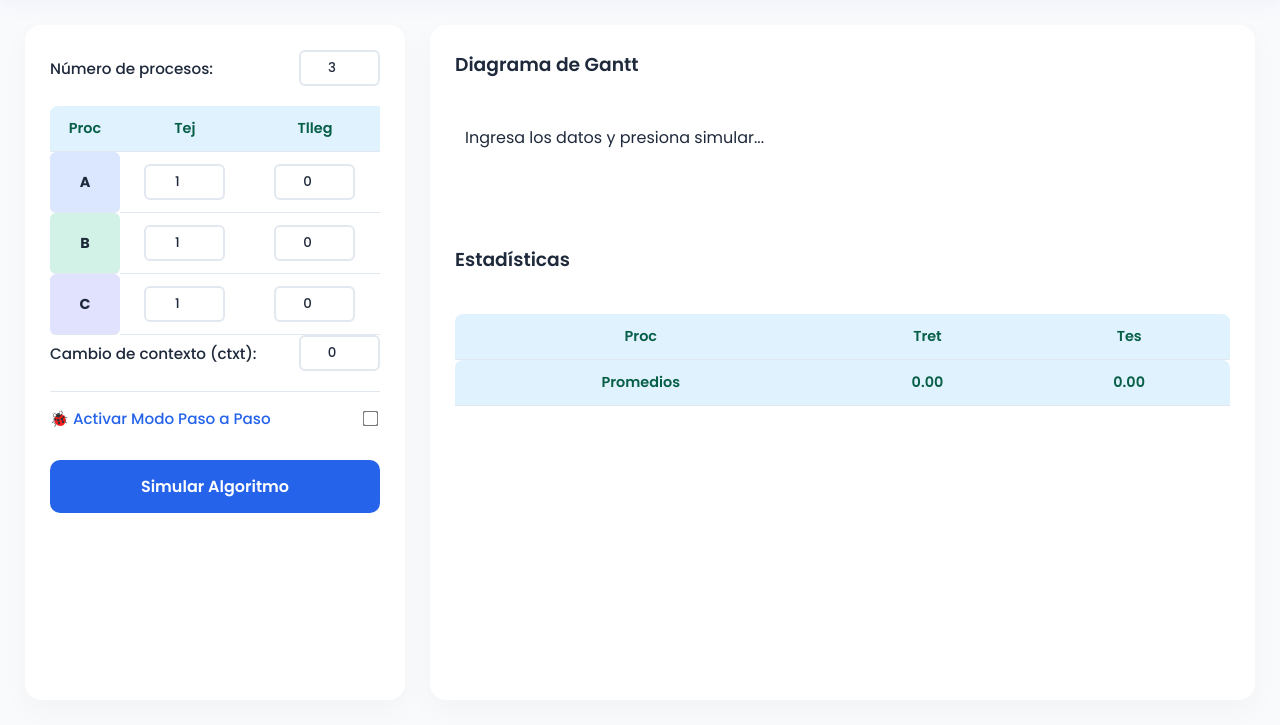
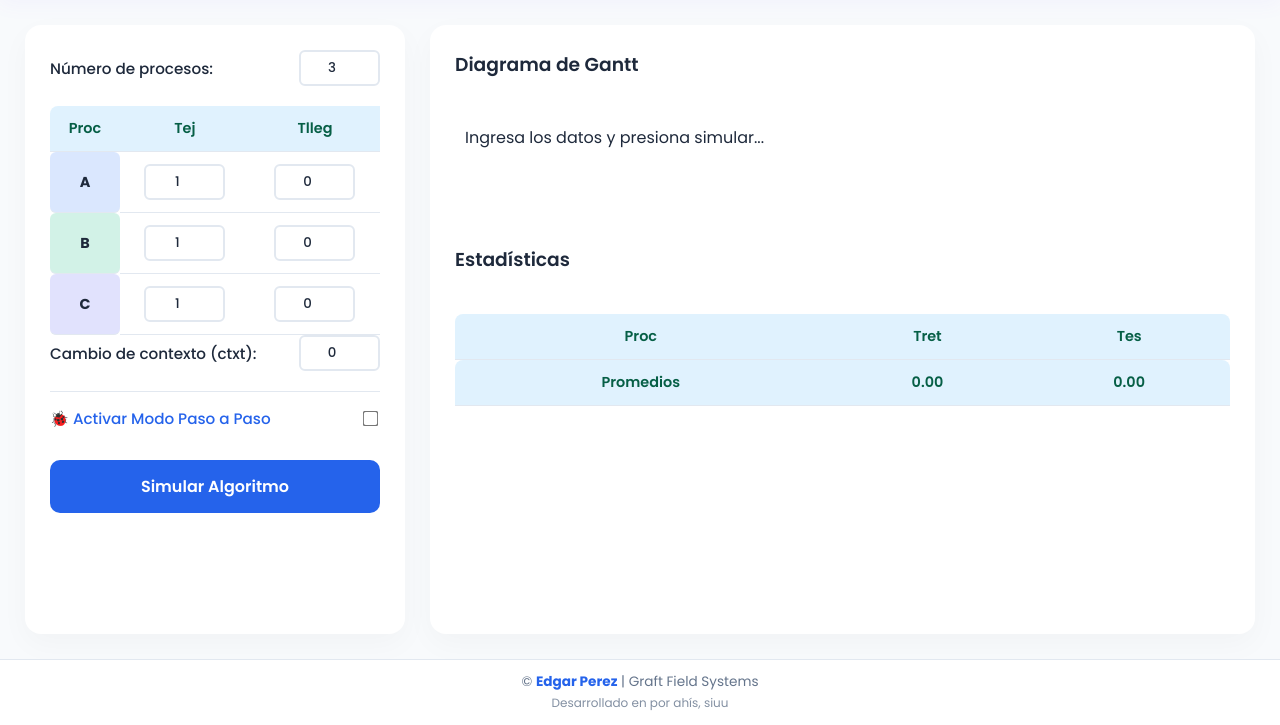
Before and after one commit to DevUsered/simulador-so, a website built with Vite: page index.html in a window 1280 px wide. Shown: the part 75-800 px from the top of the page. Built offline with nearby package versions, Linux system fonts and the light colour scheme.

```diff
--- a/index.html
+++ b/index.html
@@ -4,6 +4,7 @@
     <meta charset="UTF-8">
     <meta name="viewport" content="width=device-width, initial-scale=1.0">
     <title>Simulador de Algoritmos TSO</title>
+    <link rel="icon" type="image/png" href="./src/assets/logo_personal.png">
     <!-- Importando la fuente moderna Poppins -->
     <link href="https://fonts.googleapis.com/css2?family=Poppins:wght@400;500;600;700&display=swap" rel="stylesheet">
     <link rel="stylesheet" href="./style.css">
@@ -119,6 +120,12 @@
             </div>
         </section>
     </main>
+    <footer class="marca-personal">
+        <p>
+            &copy <strong>Edgar Perez</strong> | Graft Field Systems<br>
+            <span class="sub-marca"> Desarrollado en por ahís, siuu</span>
+        </p>
+    </footer>
 
     <script type="module" src="./src/main.js"></script>
 </body>
--- a/style.css
+++ b/style.css
@@ -209,3 +209,30 @@ input[type="number"]:focus, input[type="text"]:focus { outline: none; border-col
 }
 
 .animar-entrada { animation: crecerGantt 0.5s ease-out forwards; }
+/* ---- MARCA PERSONAL Y COPYRIGHT ---- */
+.marca-personal {
+    text-align: center;
+    padding: 12px 20px;
+    background-color: var(--bg-panel);
+    border-top: 1px solid var(--border);
+    color: var(--text-muted);
+    font-size: 0.85rem;
+    font-family: 'Poppins', sans-serif;
+    margin-top: auto; /* Empuja el footer hacia abajo */
+    z-index: 10;
+}
+
+.marca-personal p {
+    margin: 0;
+    line-height: 1.5;
+}
+
+.marca-personal strong {
+    color: var(--primary);
+    font-weight: 700;
+}
+
+.marca-personal .sub-marca {
+    font-size: 0.75rem;
+    opacity: 0.8;
+}
```
Also changed, not shown: src/assets/logo_personal.png (added).
